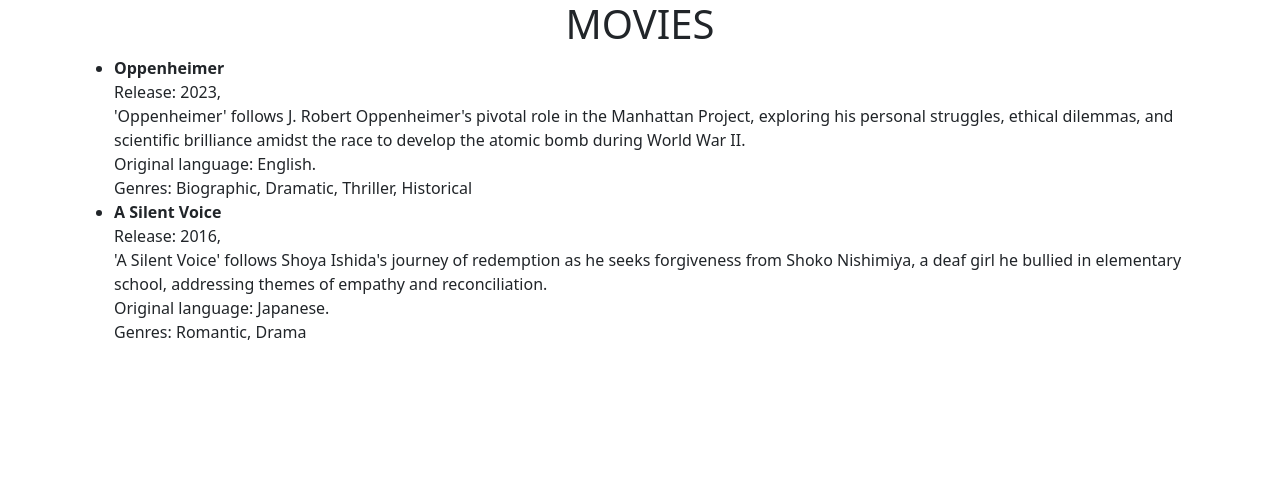
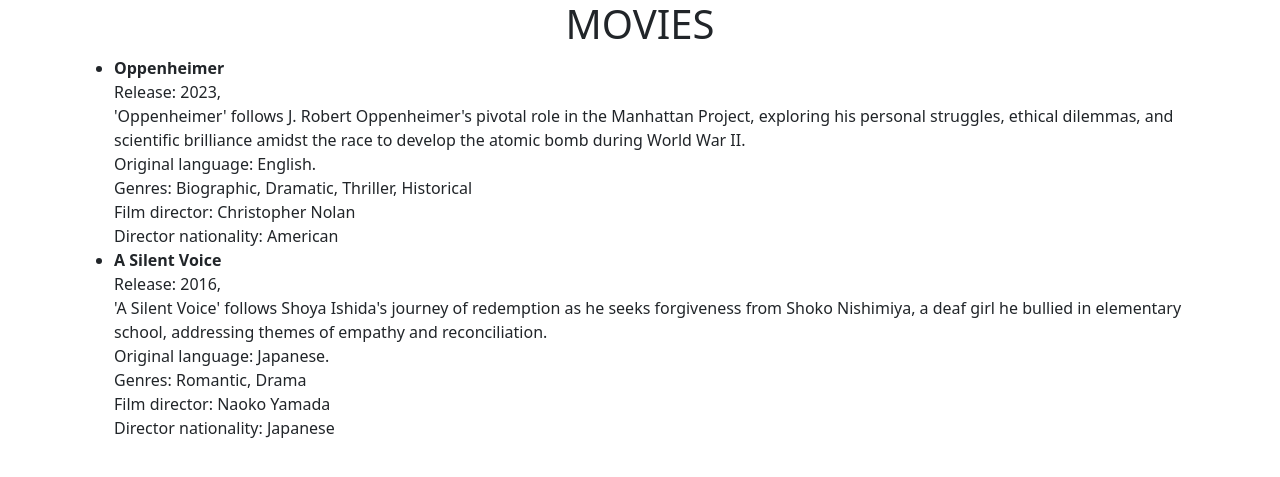
Before and after one commit to MiriamEvardi/php-oop-1, a PHP site: page / in a window 1280 px wide. Shown: the top 477 px of the page. Run offline with PHP 8.4, Linux system fonts and the light colour scheme.

Commit message:
bonus 3 done

```diff
--- /dev/null
+++ b/Models/Directors.php
@@ -0,0 +1,20 @@
+<?php
+
+class Director
+{
+    public $name;
+    public $surname;
+    public $nationality;
+
+    function __construct($_name, $_surname, $_nationality)
+    {
+        $this->name = $_name;
+        $this->surname = $_surname;
+        $this->nationality = $_nationality;
+    }
+
+    public function getDirector()
+    {
+        return ' <br> Film director: ' . $this->name . ' ' . $this->surname . ' <br> Director nationality: ' . $this->nationality;
+    }
+}
--- a/Models/Movies.php
+++ b/Models/Movies.php
@@ -8,6 +8,7 @@ class Movie
     public $plot;
     public $language;
     public $genres = array();
+    public $director;
 
 
     // constructor
@@ -18,6 +19,7 @@ class Movie
      * @param  int $_year
      * @param  string $_plot
      * @param  string $_language
+     * @param  array $_genres
      */
 
     function __construct($_title, $_year, $_plot, $_language, $_genres)
--- a/db.php
+++ b/db.php
@@ -1,18 +1,23 @@
 <?php
 
 require './Models/Movies.php';
+require './Models/Directors.php';
 
 
 // first movie
+$movie1Director = new Director("Christopher", "Nolan", "American");
+
 $movie1 = new Movie("Oppenheimer", 2023, "'Oppenheimer' follows J. Robert Oppenheimer's pivotal role in the Manhattan Project, exploring his personal struggles, ethical dilemmas, and scientific brilliance amidst the race to develop the atomic bomb during World War II", "English", array("Biographic", "Dramatic", "Thriller", "Historical"));
-
+$movie1->director = $movie1Director;
 
 
 
 // second movie
+$movie2Director = new Director("Naoko", "Yamada", "Japanese");
+
 $movie2 = new Movie("A Silent Voice", 2016, "
 'A Silent Voice' follows Shoya Ishida's journey of redemption as he seeks forgiveness from Shoko Nishimiya, a deaf girl he bullied in elementary school, addressing themes of empathy and reconciliation", "Japanese", array("Romantic", "Drama"));
-
+$movie2->director = $movie2Director;
 
 
 $movies = [
--- a/index.php
+++ b/index.php
@@ -32,6 +32,7 @@ require 'db.php';
                 echo "
             <li>
                 " . $movie->getFullMovie() . "
+                " . $movie->director?->getDirector() . "
             </li>";
             }
             ?>
```
